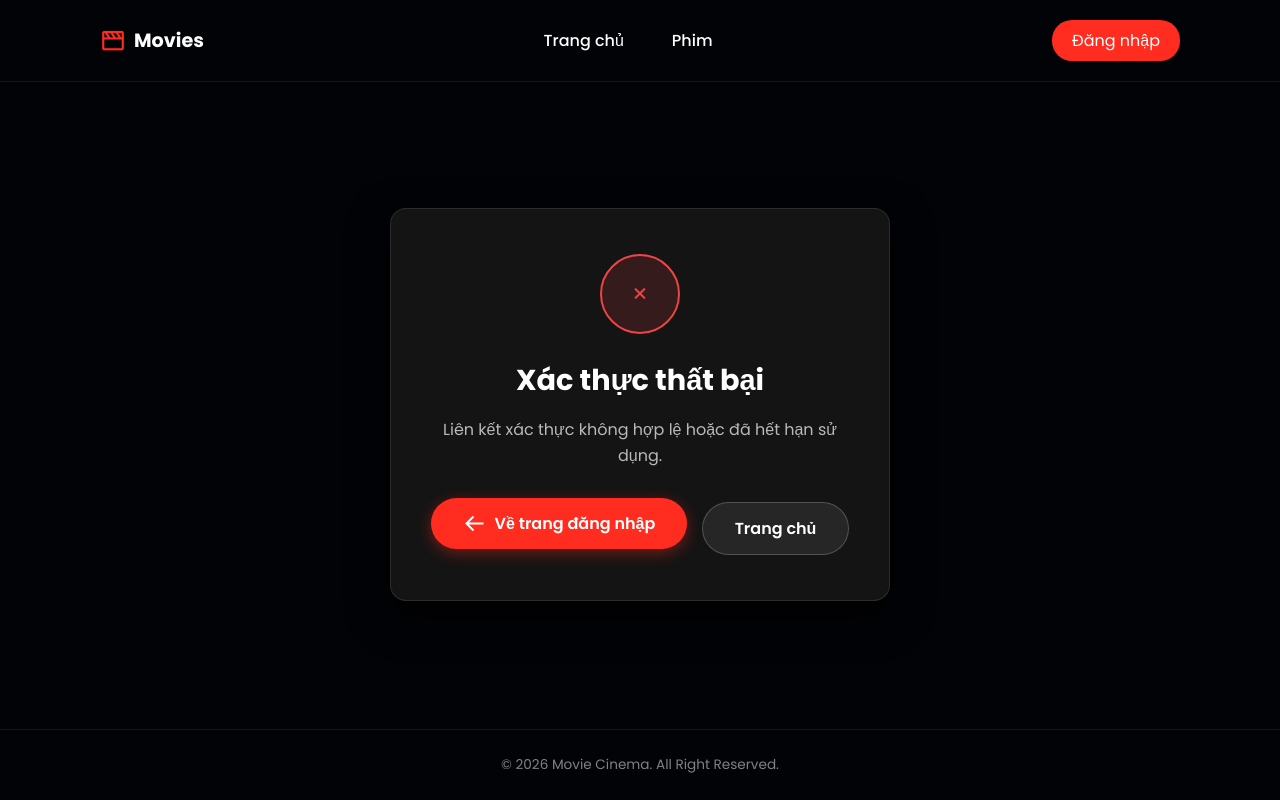
After one commit to Liangtran79/Booking-film, a Spring Boot app: page /verify-email in a window 1280 px wide. The commit adds this page. Run offline with Spring Boot 4, Linux system fonts and the light colour scheme; some of the project's set-up classes (security, data sources, template engines, error pages and the like) are left out, and stand-ins take their place.

Commit message:
feat: add asynchronous email verification and account activation flow

```diff
--- a/cinema.sql
+++ b/cinema.sql
@@ -195,7 +195,9 @@ CREATE TABLE `users` (
   `user_name` varchar(255) DEFAULT NULL,
   `user_email` varchar(255) DEFAULT NULL,
   `user_password` varchar(255) DEFAULT NULL,
-  `IsStaff` tinyint(1) DEFAULT 0
+  `IsStaff` tinyint(1) DEFAULT 0,
+  `email_verified` tinyint(1) NOT NULL DEFAULT 0,
+  `verification_token` varchar(255) DEFAULT NULL
 ) ENGINE=InnoDB DEFAULT CHARSET=utf8mb4 COLLATE=utf8mb4_general_ci;
 
 --
--- a/pom.xml
+++ b/pom.xml
@@ -70,6 +70,12 @@
             <optional>true</optional>
         </dependency>
 
+        <!-- Spring Mail -->
+        <dependency>
+            <groupId>org.springframework.boot</groupId>
+            <artifactId>spring-boot-starter-mail</artifactId>
+        </dependency>
+
         <!-- Spring Boot DevTools -->
         <dependency>
             <groupId>org.springframework.boot</groupId>
--- a/src/main/java/com/cinema/CinemaApplication.java
+++ b/src/main/java/com/cinema/CinemaApplication.java
@@ -2,8 +2,10 @@ package com.cinema;
 
 import org.springframework.boot.SpringApplication;
 import org.springframework.boot.autoconfigure.SpringBootApplication;
+import org.springframework.scheduling.annotation.EnableAsync;
 
 @SpringBootApplication
+@EnableAsync
 public class CinemaApplication {
 
     public static void main(String[] args) {
--- a/src/main/java/com/cinema/controller/client/AuthController.java
+++ b/src/main/java/com/cinema/controller/client/AuthController.java
@@ -58,6 +58,15 @@ public class AuthController {
 
             try {
                 User user = userService.register(name.trim(), email.trim(), password, "Customer", false);
+
+                // Nếu cần xác thực email
+                if (Boolean.FALSE.equals(user.getEmailVerified())) {
+                    model.addAttribute("active_tab", "login");
+                    model.addAttribute("login_success", "Đăng ký thành công! Một email kích hoạt đã được gửi tới " + email.trim() + ". Vui lòng kiểm tra hộp thư (kể cả mục Spam) để kích hoạt tài khoản.");
+                    return "client/login";
+                }
+
+                // Nếu đã được xác thực (hoặc admin)
                 session.setAttribute("currentUser", user);
                 session.setAttribute("user_id", user.getId());
                 session.setAttribute("user_name", user.getUsername());
@@ -68,7 +77,7 @@ public class AuthController {
                 if (next != null && !next.isBlank()) return "redirect:" + next;
                 return "redirect:/";
             } catch (Exception e) {
-                model.addAttribute("register_error", "Email hoặc Tên tài khoản này đã được sử dụng!");
+                model.addAttribute("register_error", e.getMessage() != null ? e.getMessage() : "Email hoặc Tên tài khoản này đã được sử dụng!");
                 return "client/login";
             }
         } else {
@@ -84,6 +93,14 @@ public class AuthController {
             Optional<User> userOpt = userService.authenticate(email.trim(), password);
             if (userOpt.isPresent()) {
                 User user = userOpt.get();
+
+                // Kiểm tra đã xác thực email chưa
+                if (Boolean.FALSE.equals(user.getEmailVerified())) {
+                    model.addAttribute("login_error", "Tài khoản của bạn chưa kích hoạt email. Vui lòng kiểm tra hộp thư để xác nhận!");
+                    model.addAttribute("unverified_email", user.getEmail());
+                    return "client/login";
+                }
+
                 session.setAttribute("currentUser", user);
                 session.setAttribute("user_id", user.getId());
                 session.setAttribute("user_name", user.getUsername());
@@ -100,6 +117,30 @@ public class AuthController {
         }
     }
 
+    @GetMapping("/verify-email")
+    public String verifyEmail(@RequestParam(value = "token", required = false) String token, Model model) {
+        boolean success = userService.verifyEmail(token);
+        model.addAttribute("success", success);
+        if (success) {
+            model.addAttribute("message", "Xác thực email thành công! Tài khoản của bạn đã được kích hoạt.");
+        } else {
+            model.addAttribute("message", "Liên kết xác thực không hợp lệ hoặc đã hết hạn sử dụng.");
+        }
+        return "client/verify_result";
+    }
+
+    @PostMapping("/resend-verification")
+    public String resendVerification(@RequestParam("email") String email, Model model) {
+        boolean sent = userService.resendVerificationEmail(email);
+        if (sent) {
+            model.addAttribute("login_success", "Đã gửi lại email kích hoạt tới " + email + ". Vui lòng kiểm tra hộp thư!");
+        } else {
+            model.addAttribute("login_error", "Không thể gửi email kích hoạt. Email không tồn tại hoặc tài khoản đã được kích hoạt rồi.");
+        }
+        model.addAttribute("active_tab", "login");
+        return "client/login";
+    }
+
     @GetMapping("/register")
     public String registerPage(@RequestParam(value = "next", required = false) String next) {
         return "redirect:/login?tab=register" + (next != null ? "&next=" + next : "");
--- a/src/main/java/com/cinema/repository/UserRepository.java
+++ b/src/main/java/com/cinema/repository/UserRepository.java
@@ -11,6 +11,7 @@ public interface UserRepository extends JpaRepository<User, Integer> {
     Optional<User> findByEmail(String email);
     Optional<User> findByUsername(String username);
     Optional<User> findByEmailIgnoreCaseOrUsernameIgnoreCase(String email, String username);
+    Optional<User> findByVerificationToken(String verificationToken);
     boolean existsByEmail(String email);
     boolean existsByUsername(String username);
 }
--- /dev/null
+++ b/src/main/java/com/cinema/service/EmailService.java
@@ -0,0 +1,5 @@
+package com.cinema.service;
+
+public interface EmailService {
+    void sendVerificationEmail(String toEmail, String username, String token);
+}
--- a/src/main/java/com/cinema/service/UserService.java
+++ b/src/main/java/com/cinema/service/UserService.java
@@ -15,4 +15,6 @@ public interface UserService {
     User updateUser(Integer id, String username, String email, String role, Boolean isStaff);
     void updatePassword(Integer id, String newPassword);
     void deleteUser(Integer id);
+    boolean verifyEmail(String token);
+    boolean resendVerificationEmail(String email);
 }
--- /dev/null
+++ b/src/main/resources/templates/client/verify_result.html
@@ -0,0 +1,206 @@
+<!DOCTYPE html>
+<html lang="vi" xmlns:th="http://www.thymeleaf.org">
+
+<head>
+    <meta charset="UTF-8">
+    <meta name="viewport" content="width=device-width, initial-scale=1.0">
+    <title>Xác thực tài khoản - Movies</title>
+    <link rel="icon" th:href="@{/img/logo_web.jpg}" type="image/x-icon">
+    <link href="https://fonts.googleapis.com/css2?family=Montserrat:wght@300;400;500;600;700&display=swap" rel="stylesheet">
+    <link rel="stylesheet" th:href="@{/css/style.css}">
+    <link rel="stylesheet" href="https://cdn.jsdelivr.net/npm/boxicons@latest/css/boxicons.min.css">
+
+    <style>
+        body {
+            font-family: 'Montserrat', sans-serif !important;
+            background: #020307 !important;
+            color: #ffffff !important;
+            min-height: 100vh;
+            display: flex;
+            flex-direction: column;
+        }
+
+        header {
+            position: fixed;
+            top: 0;
+            left: 0;
+            width: 100%;
+            background: #020307 !important;
+            z-index: 1000;
+            padding: 20px 100px;
+            display: flex;
+            align-items: center;
+            justify-content: space-between;
+            border-bottom: 1px solid rgba(255, 255, 255, 0.08);
+        }
+
+        header .logo {
+            font-size: 1.2rem;
+            font-weight: 700;
+            color: #ffffff;
+            display: flex;
+            align-items: center;
+            column-gap: 0.5rem;
+            text-decoration: none;
+        }
+
+        header .logo .bx {
+            color: #ff2c1f !important;
+            font-size: 26px;
+        }
+
+        .verify-container {
+            flex: 1;
+            display: flex;
+            align-items: center;
+            justify-content: center;
+            padding: 140px 20px 60px;
+        }
+
+        .verify-card {
+            background: #141414;
+            border-radius: 16px;
+            border: 1px solid rgba(255, 255, 255, 0.1);
+            box-shadow: 0 15px 40px rgba(0, 0, 0, 0.8);
+            max-width: 500px;
+            width: 100%;
+            padding: 45px 35px;
+            text-align: center;
+        }
+
+        .verify-icon {
+            width: 80px;
+            height: 80px;
+            border-radius: 50%;
+            display: flex;
+            align-items: center;
+            justify-content: center;
+            margin: 0 auto 25px;
+            font-size: 42px;
+        }
+
+        .verify-icon.success {
+            background-color: rgba(16, 185, 129, 0.15);
+            color: #10b981;
+            border: 2px solid #10b981;
+        }
+
+        .verify-icon.error {
+            background-color: rgba(239, 68, 68, 0.15);
+            color: #ef4444;
+            border: 2px solid #ef4444;
+        }
+
+        .verify-card h1 {
+            font-size: 1.8rem;
+            font-weight: 700;
+            margin-bottom: 15px;
+            color: #ffffff;
+        }
+
+        .verify-card p {
+            font-size: 1rem;
+            color: rgba(255, 255, 255, 0.7);
+            line-height: 1.6;
+            margin-bottom: 30px;
+        }
+
+        .btn-action {
+            display: inline-flex;
+            align-items: center;
+            justify-content: center;
+            gap: 8px;
+            padding: 13px 32px;
+            background: #ff2c1f;
+            color: #ffffff;
+            border: none;
+            border-radius: 30px;
+            font-size: 1rem;
+            font-weight: 600;
+            cursor: pointer;
+            text-decoration: none;
+            transition: all 0.3s ease;
+            box-shadow: 0 4px 15px rgba(255, 44, 31, 0.4);
+        }
+
+        .btn-action:hover {
+            background: #ff3e61;
+            transform: translateY(-2px);
+        }
+
+        .btn-outline {
+            background: rgba(255, 255, 255, 0.08);
+            border: 1px solid rgba(255, 255, 255, 0.2);
+            color: #ffffff;
+            box-shadow: none;
+            margin-left: 10px;
+        }
+
+        .btn-outline:hover {
+            background: rgba(255, 255, 255, 0.15);
+        }
+
+        footer {
+            border-top: 1px solid rgba(255, 255, 255, 0.08);
+            padding: 25px 20px;
+            text-align: center;
+            color: rgba(255, 255, 255, 0.5);
+            font-size: 0.85rem;
+        }
+    </style>
+</head>
+
+<body>
+    <!-- Navbar -->
+    <header>
+        <a th:href="@{/}" class="logo">
+            <i class="bx bx-movie"></i> Movies
+        </a>
+        <ul class="navbar" style="display: flex; column-gap: 3rem; list-style: none;">
+            <li><a th:href="@{/}" style="color: #fff; text-decoration: none;">Trang chủ</a></li>
+            <li><a th:href="@{/movies}" style="color: #fff; text-decoration: none;">Phim</a></li>
+        </ul>
+        <a th:href="@{/login}" class="btn" style="background: #ff2c1f; color: #fff; padding: 8px 20px; border-radius: 20px; text-decoration: none;">Đăng nhập</a>
+    </header>
+
+    <!-- Content -->
+    <main class="verify-container">
+        <div class="verify-card">
+            <th:block th:if="${success}">
+                <div class="verify-icon success">
+                    <i class="bx bx-check"></i>
+                </div>
+                <h1>Xác thực thành công</h1>
+                <p th:text="${message}">Tài khoản của bạn đã được kích hoạt thành công. Hãy bắt đầu trải nghiệm xem và đặt vé phim ngay!</p>
+                <div>
+                    <a th:href="@{/login}" class="btn-action">
+                        <i class="bx bx-log-in"></i> Đăng nhập ngay
+                    </a>
+                </div>
+            </th:block>
+
+            <th:block th:if="${!success}">
+                <div class="verify-icon error">
+                    <i class="bx bx-x"></i>
+                </div>
+                <h1>Xác thực thất bại</h1>
+                <p th:text="${message}">Liên kết xác thực không hợp lệ hoặc đã hết hạn sử dụng. Vui lòng kiểm tra lại.</p>
+                <div>
+                    <a th:href="@{/login}" class="btn-action">
+                        <i class="bx bx-arrow-back"></i> Về trang đăng nhập
+                    </a>
+                    <a th:href="@{/}" class="btn-action btn-outline">
+                        Trang chủ
+                    </a>
+                </div>
+            </th:block>
+        </div>
+    </main>
+
+    <!-- Footer -->
+    <footer>
+        <p>&#169; 2026 Movie Cinema. All Right Reserved.</p>
+    </footer>
+</body>
+
+</html>
```
Also changed, not shown: src/main/java/com/cinema/entity/User.java (+7 -0 lines), src/main/java/com/cinema/service/impl/EmailServiceImpl.java (added, +85 -0 lines), src/main/java/com/cinema/service/impl/UserServiceImpl.java (+69 -4 lines), src/main/resources/application.properties (+16 -0 lines), src/main/resources/templates/client/login.html (+19 -0 lines).
